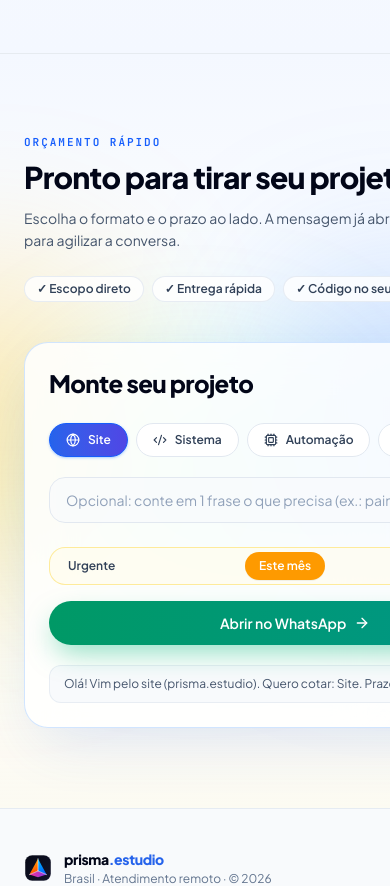
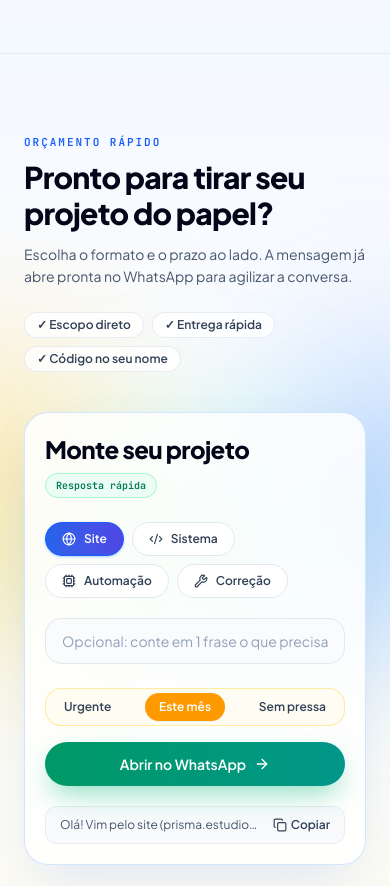
Before and after one commit to f4lcon09/prisma-estudio, a Next.js app: page / in a window 390 px wide. Shown: the part 7400-8286 px from the top of the page. Built offline with nearby package versions, Linux system fonts and the light colour scheme.

Commit message:
Fix mobile grid clipping in ProjectBuilder section
Co-authored-by: OpenBot <335604065+openbotgit[bot]@users.noreply.github.com>

```diff
--- a/src/components/ProjectBuilder.tsx
+++ b/src/components/ProjectBuilder.tsx
@@ -59,7 +59,7 @@ export function ProjectBuilder() {
       <div className="relative mx-auto max-w-7xl px-6 lg:px-10">
         <Reveal>
           <div className="grid items-center gap-10 lg:grid-cols-12">
-            <div className="lg:col-span-5">
+            <div className="min-w-0 lg:col-span-5">
               <p className="font-tech text-[11px] font-semibold uppercase tracking-[0.18em] text-blue-600">
                 Orçamento rápido
               </p>
@@ -81,8 +81,8 @@ export function ProjectBuilder() {
               </div>
             </div>
 
-            <div className="lg:col-span-7">
-              <div className="rounded-3xl border border-blue-200/70 bg-white/85 p-6 shadow-[0_24px_60px_-15px_rgba(37,99,235,0.16)] backdrop-blur-xl sm:p-8">
+            <div className="min-w-0 lg:col-span-7">
+              <div className="w-full min-w-0 rounded-3xl border border-blue-200/70 bg-white/85 p-5 shadow-[0_24px_60px_-15px_rgba(37,99,235,0.16)] backdrop-blur-xl sm:p-8">
           <div className="flex flex-wrap items-center justify-between gap-2">
             <h2 className="text-2xl font-extrabold tracking-tight text-slate-950">
               Monte seu projeto
@@ -161,8 +161,8 @@ export function ProjectBuilder() {
           </div>
 
           {/* Compact Preview + Copy */}
-          <div className="mt-5 flex items-center justify-between gap-3 rounded-xl border border-slate-200/70 bg-slate-50 px-3.5 py-2.5 text-xs text-slate-600">
-            <p className="truncate">{message}</p>
+          <div className="mt-5 flex min-w-0 items-center justify-between gap-3 rounded-xl border border-slate-200/70 bg-slate-50 px-3.5 py-2.5 text-xs text-slate-600">
+            <p className="min-w-0 flex-1 truncate">{message}</p>
             <button
               type="button"
               onClick={handleCopy}
```
